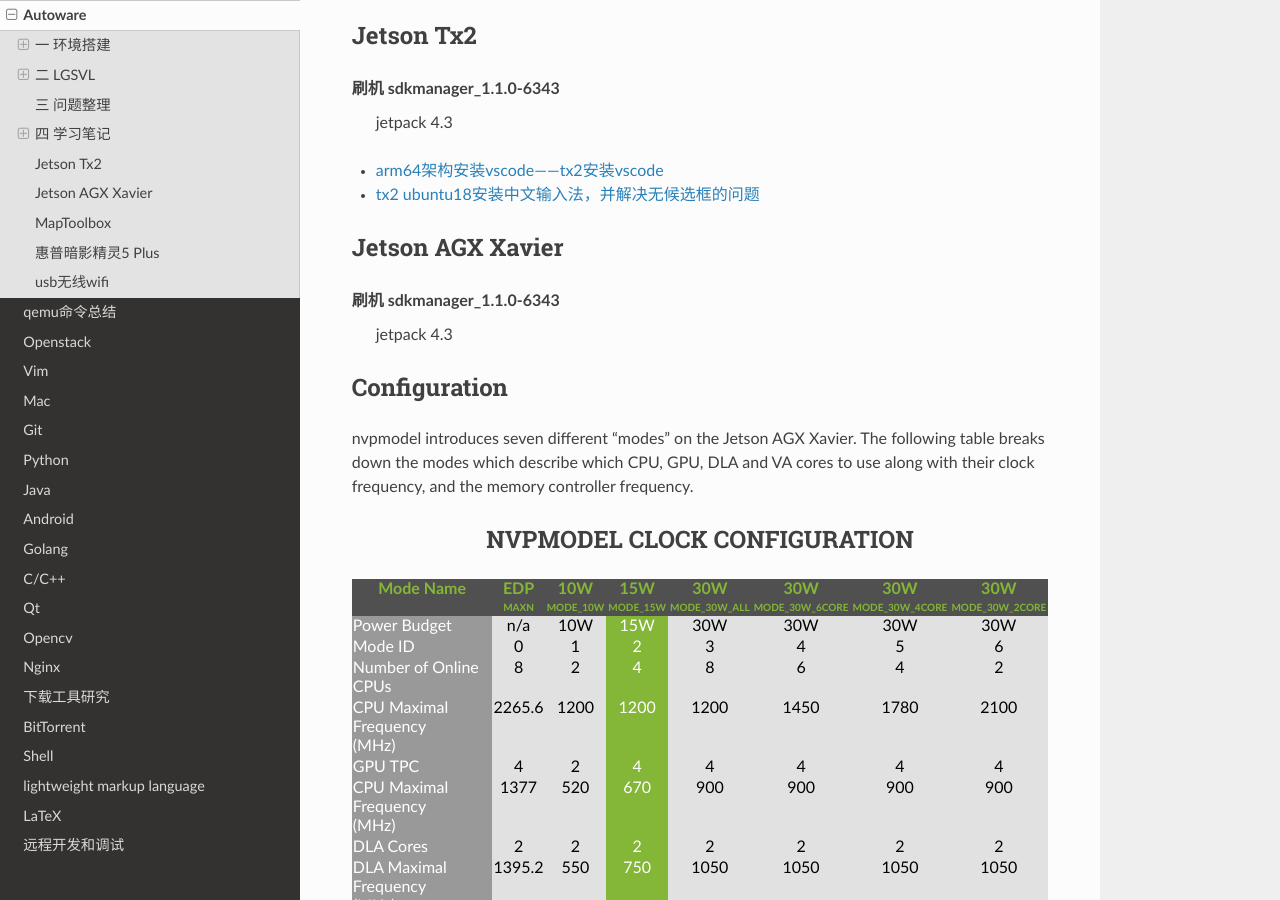
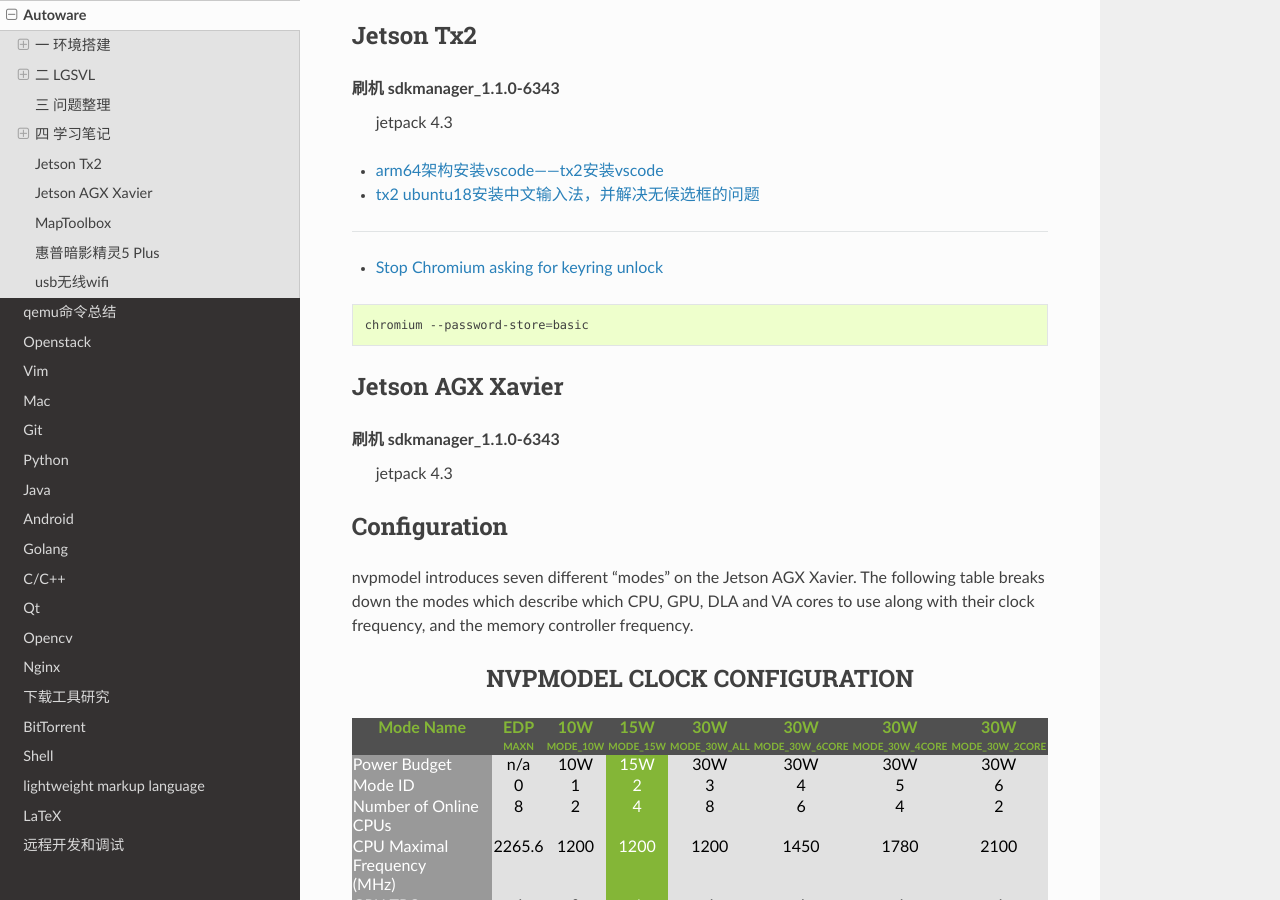
Before and after one commit to my-rds-store/my_space, a Sphinx documentation site: the page built from source/autoware/index.rst, in a window 1280 px wide and 900 px high, scrolled down 17855 px. Built offline with Sphinx 7.4.7 and the Read the Docs theme 2.0.0, drawn with Linux system fonts in a browser that asks for light colours.

Commit message:
update ....

```diff
--- a/source/autoware/index.rst
+++ b/source/autoware/index.rst
@@ -833,6 +833,13 @@
 
 * `tx2 ubuntu18安装中文输入法，并解决无候选框的问题 <https://blog.csdn.net/xunchou/article/details/93754697>`_
 
+=====
+
+* `Stop Chromium asking for keyring unlock <https://voltaicforge.com/games/chromium-gnome-keyring/>`_
+
+.. code-block:: bash
+
+    chromium --password-store=basic
 
 Jetson AGX Xavier
 -------------------
```
